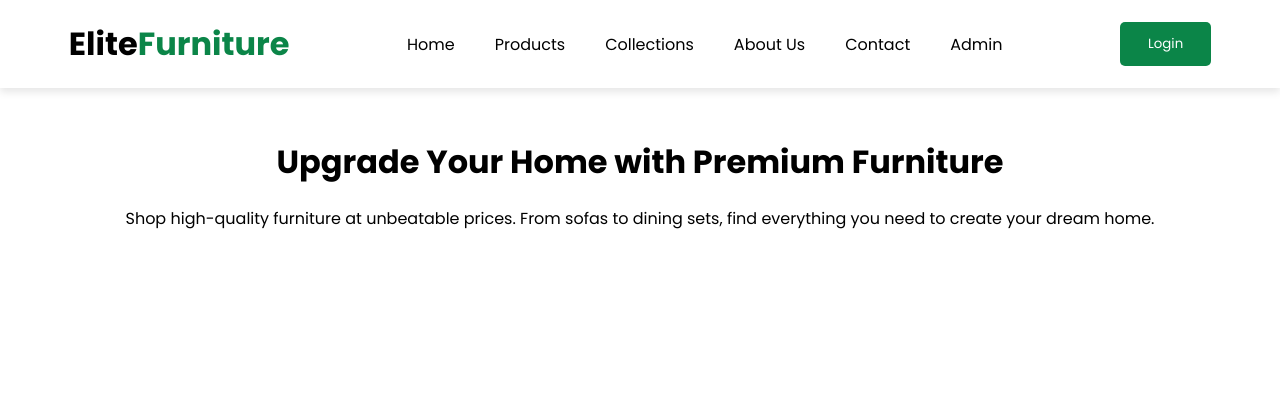
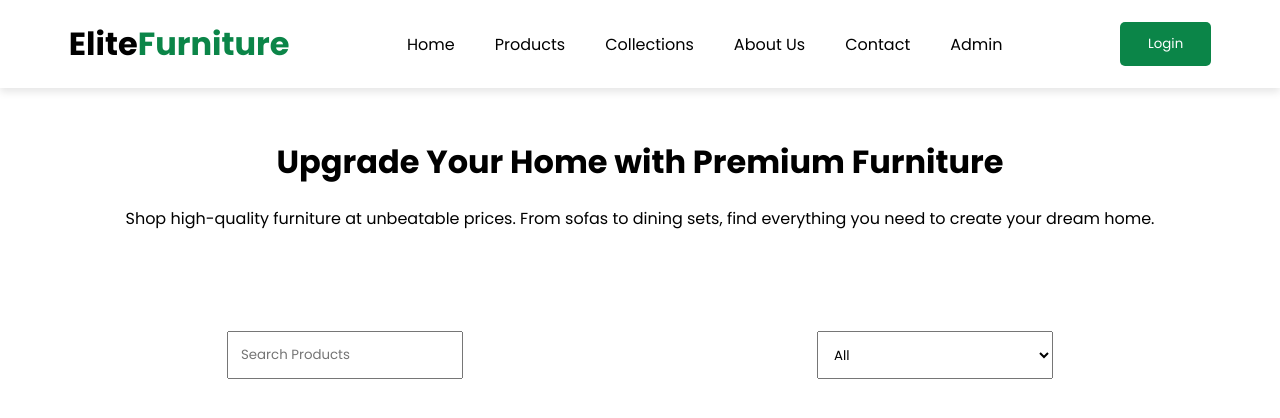
Before and after one commit to JAYANTI-THAKOR-941/Elite-Furniture, a React (Vite) app: page /products in a window 1280 px wide. Shown: the top 418 px of the page. Built offline with nearby package versions, Linux system fonts and the light colour scheme.

Commit message:
search and filter

```diff
--- a/src/pages/Products.jsx
+++ b/src/pages/Products.jsx
@@ -7,15 +7,35 @@ const Products = () => {
     return allProducts ? JSON.parse(allProducts) : [];
   });
 
+
+  const [search,setSearch] = useState("");
+  const [category,setCategory] = useState("all");
+
+  const filterProducts = products.filter((p)=>{
+    const matchSearch = p.name.toLowerCase().includes(search.toLowerCase());
+    const matchCategory = category === 'all'?true:p.category.toLowerCase() == category.toLowerCase();
+    return matchSearch && matchCategory;
+  })
+
   return (
     <div>
       <div className="hero-title">
          <h1>Upgrade Your Home with Premium Furniture</h1>
          <p>Shop high-quality furniture at unbeatable prices. From sofas to dining sets, find everything you need to create your dream home.</p>
       </div>
+      <div className="search-container">
+        <input type="text" placeholder='Search Products' value={search} onChange={(e)=>setSearch(e.target.value)} />
+        <select value={category} onChange={(e)=>setCategory(e.target.value)}>
+          <option value="all">All</option>
+          <option value="living room">Living Room</option>
+          <option value="dining">Dining</option>
+          <option value="bedroom">Bedroom</option>
+          <option value="study">Study</option>
+        </select>
+      </div>
       <div className="product-container">
         {
-          products.map((p)=>(
+          filterProducts.map((p)=>(
             <div className="card">
               <img src={p.image} alt="" />
               <div className="product-info">
--- a/src/pages/main.css
+++ b/src/pages/main.css
@@ -87,3 +87,13 @@
 .hero-title h1{
     margin-bottom: 20px;
 }
+
+.search-container{
+    display: flex;
+    justify-content: space-around;
+    padding: 50px;
+}
+.search-container input,.search-container select{
+    width: 20%;
+    padding: 12px;
+}
```
